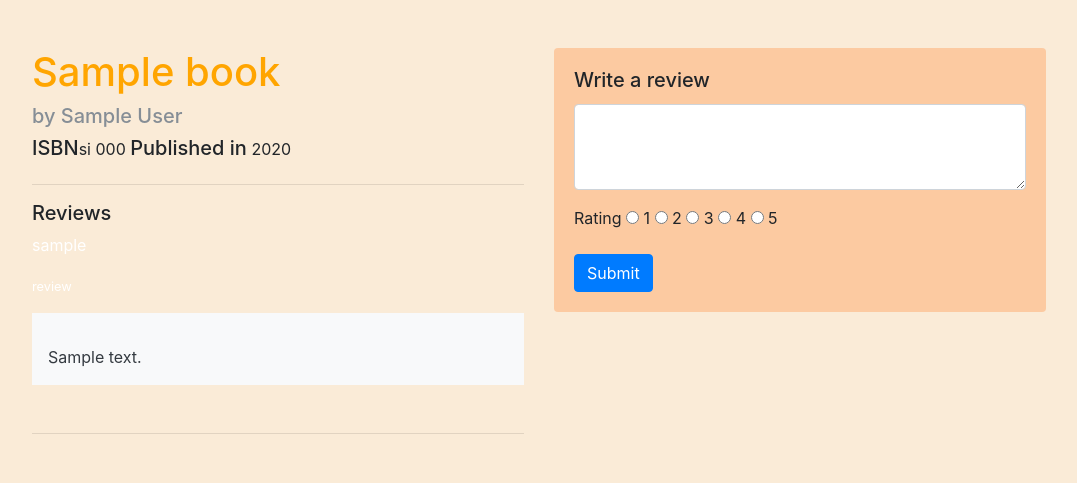
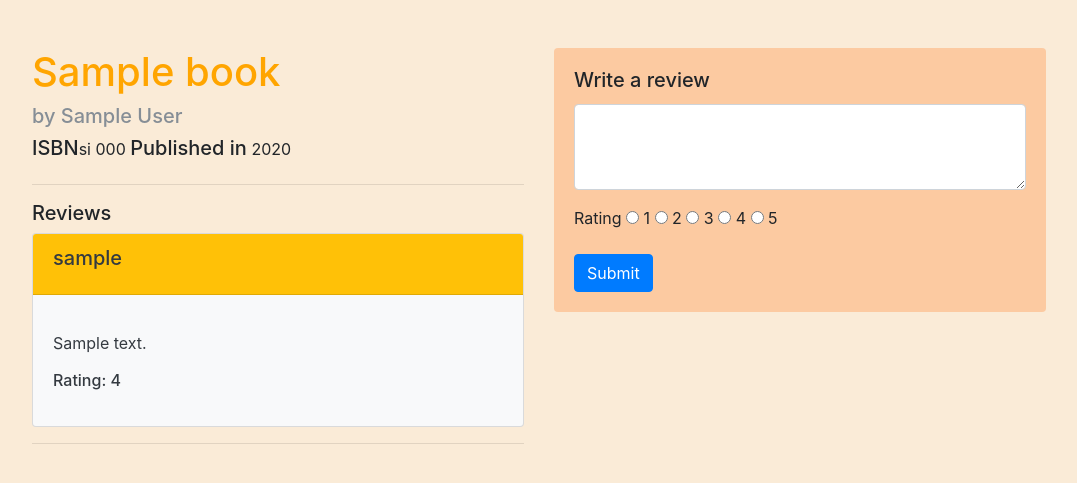
Before and after one commit to Anneke-01/cs50w-project1, a Flask app: template templates/book.html in a window 1280 px wide. Shown: the part 64-547 px from the top of the page, without its empty margins (101-1178 px from the left). Run offline with Flask 2, Linux system fonts and the light colour scheme; the template is opened without the code that fills it: most values are stand-ins (such as "Sample title", 1, 10 or a date in 2020); some libraries are stand-ins or nearby versions.

Commit message:
Ya se pueden visualizar las reviews :D

```diff
--- a/application.py
+++ b/application.py
@@ -26,10 +26,10 @@ engine = create_engine(os.getenv("DATABASE_URL"))
 db = scoped_session(sessionmaker(bind=engine))
 
 
-#@app.route("/", methods=["GET", "POST"])
-#@login_required
-#def index():
-#    return redirect(url_for("search"))
+@app.route("/", methods=["GET", "POST"])
+@login_required
+def index():
+    return redirect(url_for("search"))
 
 @app.route("/search", methods=["GET", "POST"])
 @login_required
@@ -56,7 +56,9 @@ def search():
 def book(isbn):
     book = db.execute("SELECT * FROM books WHERE isbn=:isbn",
                       {"isbn": isbn}).fetchone()
-    return render_template("book.html", book=book)
+    book_id = db.execute("SELECT id_book FROM books WHERE isbn=:isbn", {"isbn": isbn}).fetchone()[0]
+    reviews = db.execute("SELECT u.username, r.review, r.rating FROM reviews as r INNER JOIN users as u ON u.id=r.user_id WHERE r.book_id=:book_id;",{"book_id":book_id}).fetchall()
+    return render_template("book.html", book=book, reviews=reviews)
 
 
 @app.route("/review", methods=["GET", "POST"])
--- a/templates/book.html
+++ b/templates/book.html
@@ -15,12 +15,29 @@
             </div>
             <hr>
             <h5 class="mb-2 myBlue d-inline-block">Reviews</h5>
-            {% for review in reviews %}
-                <p class="text-white">{{ review.username }}</p>
-                <p class="text-white"><small>review</small></p>
-                <div class="p-3 mb-2 bg-light text-dark"><pre class="text-success" wrap="hard" style="text-align: left;"></pre>{{ review.review }} </div>
-                <br>
-            {% endfor %}
+            <div class="reviews">
+                {% for review in reviews%}
+                <div class="card text-dark bg-light mb-3">
+                    <div class="card-header text-dark bg-warning mb-3">
+                        <h5 class="card-title">{{ review.username }}</h5>
+                    </div>
+                    <div class="card-body">
+                        <p class="card-text">{{ review.review }}</p>
+                        <p class="card-text"><h6>Rating: {{ review.rating}} </h6></p>
+                    </div>
+                </div>
+                {% endfor%}
+            </div>
+            <!-- <div class="review">
+                {% for review in reviews %}
+                    <p class="text-black">{{ review.username }}</p>
+                    <p class="text-black"><small>review</small></p>
+                    <div class="p-3 mb-2 bg-light text-dark"><pre class="text-success" wrap="hard" style="text-align: left;">{{ review.review }}</pre></div>
+                    <div class="p-3 mb-2 bg-light text-dark"><pre class="text-success" wrap="hard" style="text-align: left;">{{ review.rating}} </pre></div>
+                    <br>
+                {% endfor %}
+            </div>
+            -->
             <hr>
         </div>
         <div class="col-lg-6 col-md-6 col-sm-12 col-xs-12">
```
Also changed, not shown: imagen/libro1.png (deleted), imagen/prueba.jpg (deleted), imagen/relleno.png (deleted), 2 other files.
